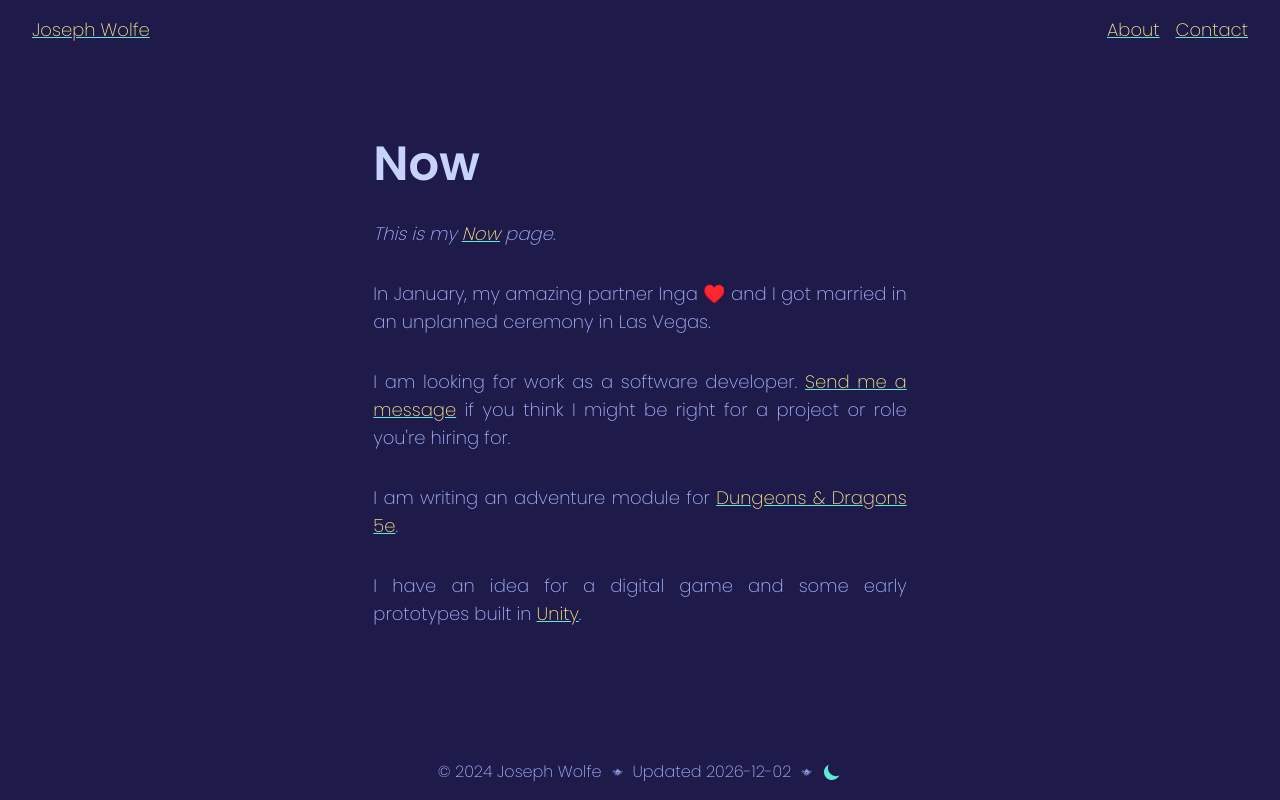
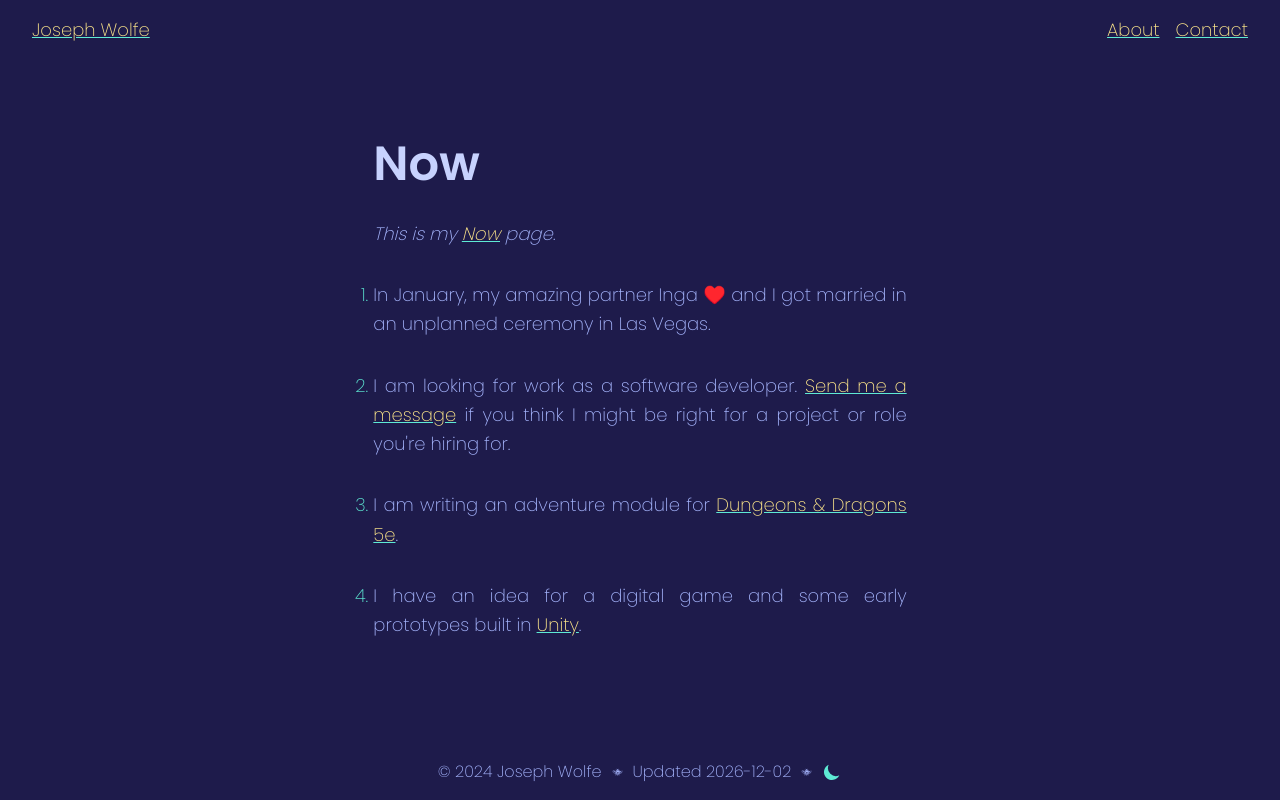
Before and after one commit to CharmedSatyr/personal-website, a Next.js app: page /now in a window 1280 px wide. Built offline with nearby package versions, Linux system fonts and the light colour scheme.

Commit message:
Restore tsx now page; use tailwind typography

```diff
--- a/app/now/page.mdx
+++ /dev/null
@@ -1,15 +0,0 @@
-# Now
-
-_This is my [Now](https://nownownow.com/about) page._
-
-1. In January, my amazing partner Inga ♥️ and I got married in an unplanned
-   ceremony in Las Vegas.
-
-1. I am looking for work as a software developer. [Send me a message](/contact)
-   if you think I might be right for a project or role you're hiring for.
-
-1. I am writing an adventure module for
-   [Dungeons & Dragons 5e](https://dnd.wizards.com/how-to-play).
-
-1. I have an idea for a digital game and some early prototypes built in
-   [Unity](https://learn.unity.com).
--- /dev/null
+++ b/app/now/page.tsx
@@ -0,0 +1,45 @@
+import genPageMetadata from "@/app/seo";
+import Link from "@/components/Link";
+import PageTitle from "@/components/PageTitle";
+
+export const metadata = genPageMetadata({ title: "Now" });
+
+const Now = () => {
+	return (
+		<>
+			<PageTitle>Now</PageTitle>
+
+			<aside className="italic">
+				This is my <Link href="https://nownownow.com/about">Now</Link> page.
+			</aside>
+
+			<ol className="list-decimal leading-relaxed marker:text-accent-600 dark:marker:text-dark-accent-300">
+				<li>
+					In January, my amazing partner Inga{" "}
+					<span role="img" aria-label="heart">
+						♥️
+					</span>{" "}
+					and I got married in an unplanned ceremony in Las Vegas.
+				</li>
+				<li>
+					I am looking for work as a software developer.{" "}
+					<Link href="/contact">Send me a message</Link> if you think I might be
+					right for a project or role you're hiring for.
+				</li>
+				<li>
+					I am writing an adventure module for{" "}
+					<Link href="https://dnd.wizards.com/how-to-play">
+						Dungeons & Dragons 5e
+					</Link>
+					.
+				</li>
+				<li>
+					I have an idea for a digital game and some early prototypes built in{" "}
+					<Link href="https://learn.unity.com">Unity</Link>.
+				</li>
+			</ol>
+		</>
+	);
+};
+
+export default Now;
--- a/mdx-components.tsx
+++ b/mdx-components.tsx
@@ -1,16 +1,11 @@
 import type { MDXComponents } from "mdx/types";
 
-import Link from "./components/Link";
-import PageTitle from "./components/PageTitle";
+import Link from "@/components/Link";
+import PageTitle from "@/components/PageTitle";
 
 export const useMDXComponents = (components: MDXComponents): MDXComponents => {
 	return {
 		h1: ({ children }) => <PageTitle>{children}</PageTitle>,
-		ol: ({ children }) => (
-			<ol className="list-decimal leading-relaxed marker:text-accent-600 dark:marker:text-dark-accent-300">
-				{children}
-			</ol>
-		),
 		a: ({ href, children }) => <Link href={href}>{children}</Link>,
 		...components,
 	};
--- a/tailwind.config.js
+++ b/tailwind.config.js
@@ -29,5 +29,5 @@ module.exports = {
 			},
 		},
 	},
-	plugins: [],
+	plugins: [require("@tailwindcss/typography")],
 };
```
Also changed, not shown: 1 other file (tests, documents, lock files or other folders).
